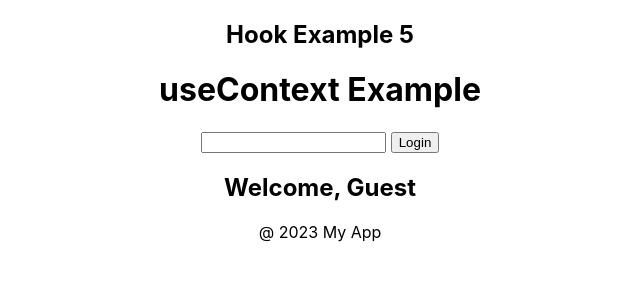
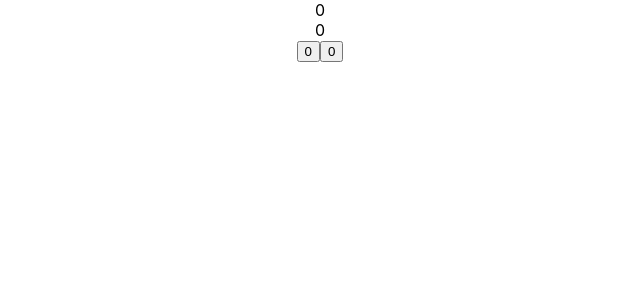
Before and after one commit to kimdaewhi/ReactSample, a React (Create React App) app in the folder 2_ReactBasic/: page / in a window 1280 px wide. Shown: the top 300 px of the page, without its empty margins (320-960 px from the left). Built offline with nearby package versions, Linux system fonts and the light colour scheme.

Commit message:
useCallback 예제 추가

```diff
--- a/2_ReactBasic/src/App.js
+++ b/2_ReactBasic/src/App.js
@@ -1,11 +1,13 @@
 import React from 'react';
 import './App.css';
-import HookExample5 from './components/8_Hook/HookExample5'
+import CallbackExam3 from './components/8_Hook/CallbackExam3'
 
 function App() {
   return (
     <div className="App">
-      <HookExample5/>
+
+      <CallbackExam3/>
+
       {/* 👉 강의 목차 순서대로 정리한 내용
       <Composition/>
       <Extraction/>
@@ -25,6 +27,10 @@ function App() {
       <HookExample3/>
       <HookExample4/>
       <HookExample5/>
+      <HookExample6/>
+      <CallbackExam1/>
+      <CallbackExam2/>
+      <CallbackExam3/>
 
       <UseReducerExam/>
       <Reducer/>
--- /dev/null
+++ b/2_ReactBasic/src/components/8_Hook/CallbackExam3.jsx
@@ -0,0 +1,29 @@
+import React, { useState, useCallback } from 'react'
+
+export default function CallbackExam3() {
+    const [count1, setCount1] = useState({ num: 0 });
+
+    const increament1 = useCallback(() => {
+        setCount1({ num: count1.num + 1 });
+    }, [count1])
+
+    const [count2, setCount2] = useState({ num: 0 });
+
+    const increament2 = useCallback(() => {
+        setCount2({ num: count2.num + 1 });
+    }, [count2]);
+
+    return (
+        <div className="App">
+            <div>{count1.num}</div>
+            <div>{count2.num}</div>
+            <CounterButton onClicks={increament1} count={count1} />
+            <CounterButton onClicks={increament2} count={count2} />
+        </div>
+    )
+}
+
+const CounterButton = function ({ onClicks, count }) {
+    console.log("카운터 버튼 렌더링");
+    return <button onClick={onClicks}>{count.num}</button>;
+};
--- a/2_ReactBasic/src/components/8_Hook/HookExample5.jsx
+++ b/2_ReactBasic/src/components/8_Hook/HookExample5.jsx
@@ -43,9 +43,15 @@ function Header() {
     // 1. input으로 입력된 사용자 ID를 useState를 통해서 관리
     // 2. Login / Logout 버튼을 클릭했을 때 useContext를 이용한 공유 자원(?)을 사용함.
     const [loginID, setLoginID] = useState("");
+
     const handleInputIDChange = (event) => {
         setLoginID(event.target.value);
     };
+
+    const handleLogin = () => {
+        auth.login(loginID);
+        setLoginID("");
+    }
 
     return (
         <header>
@@ -53,9 +59,10 @@ function Header() {
         <input
             type="text"
             style={{marginRight: "5px"}}
-            onChange={handleInputIDChange}/>
-            { auth.user ? ( <button onClick={() => auth.logout()}>Logout</button>
-                ) : ( <button onClick={() => auth.login(loginID)}>Login</button>
+            onChange={handleInputIDChange}
+            value={loginID}/>
+            { auth.user ?
+                ( <button onClick={() => auth.logout()}>Logout</button>) : ( <button onClick={handleLogin}>Login</button>
             )}
         </header>
     );
```
Also changed, not shown: 2_ReactBasic/src/components/8_Hook/CallbackExam1.jsx (added, +26 -0 lines), 2_ReactBasic/src/components/8_Hook/CallbackExam2.jsx (added, +19 -0 lines).
